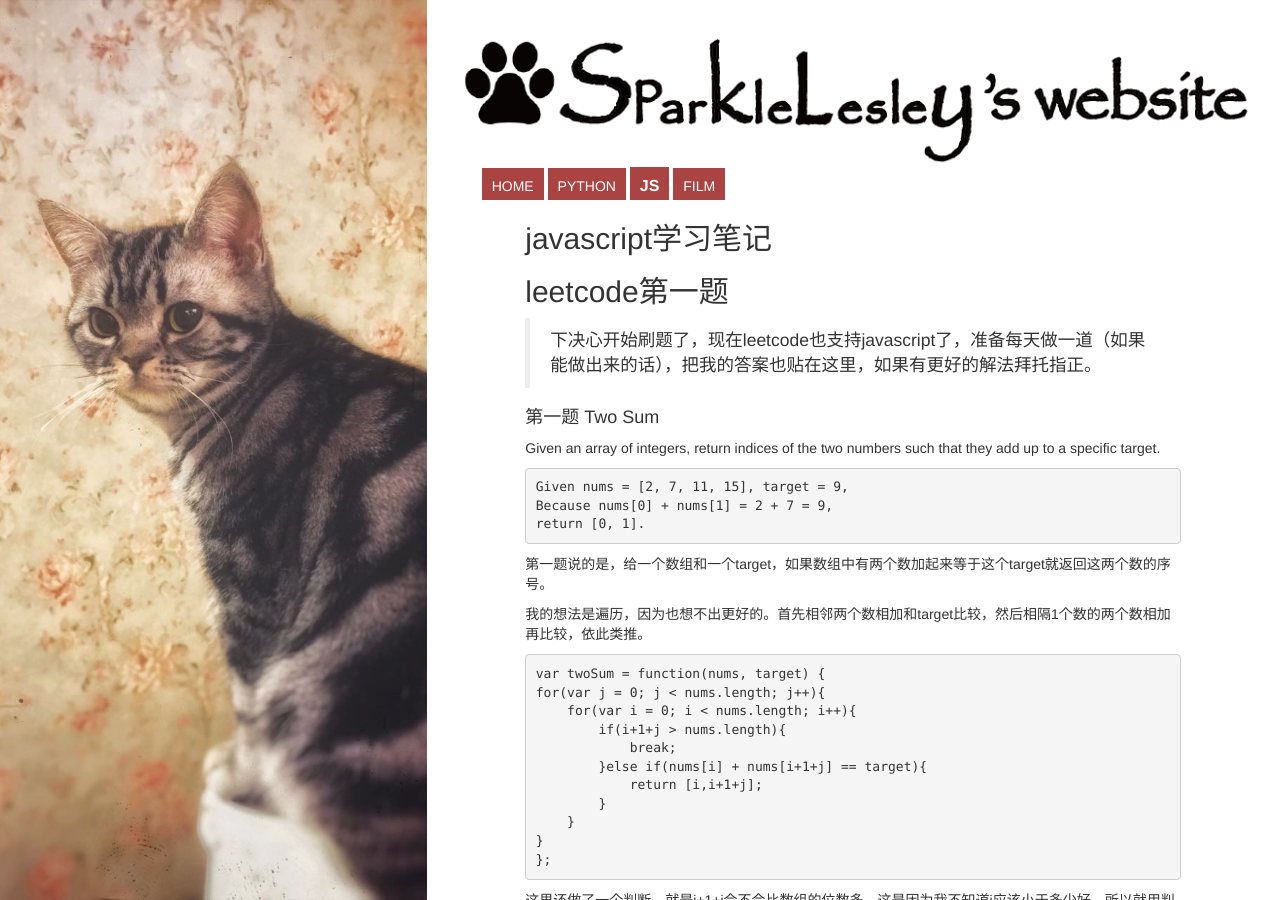
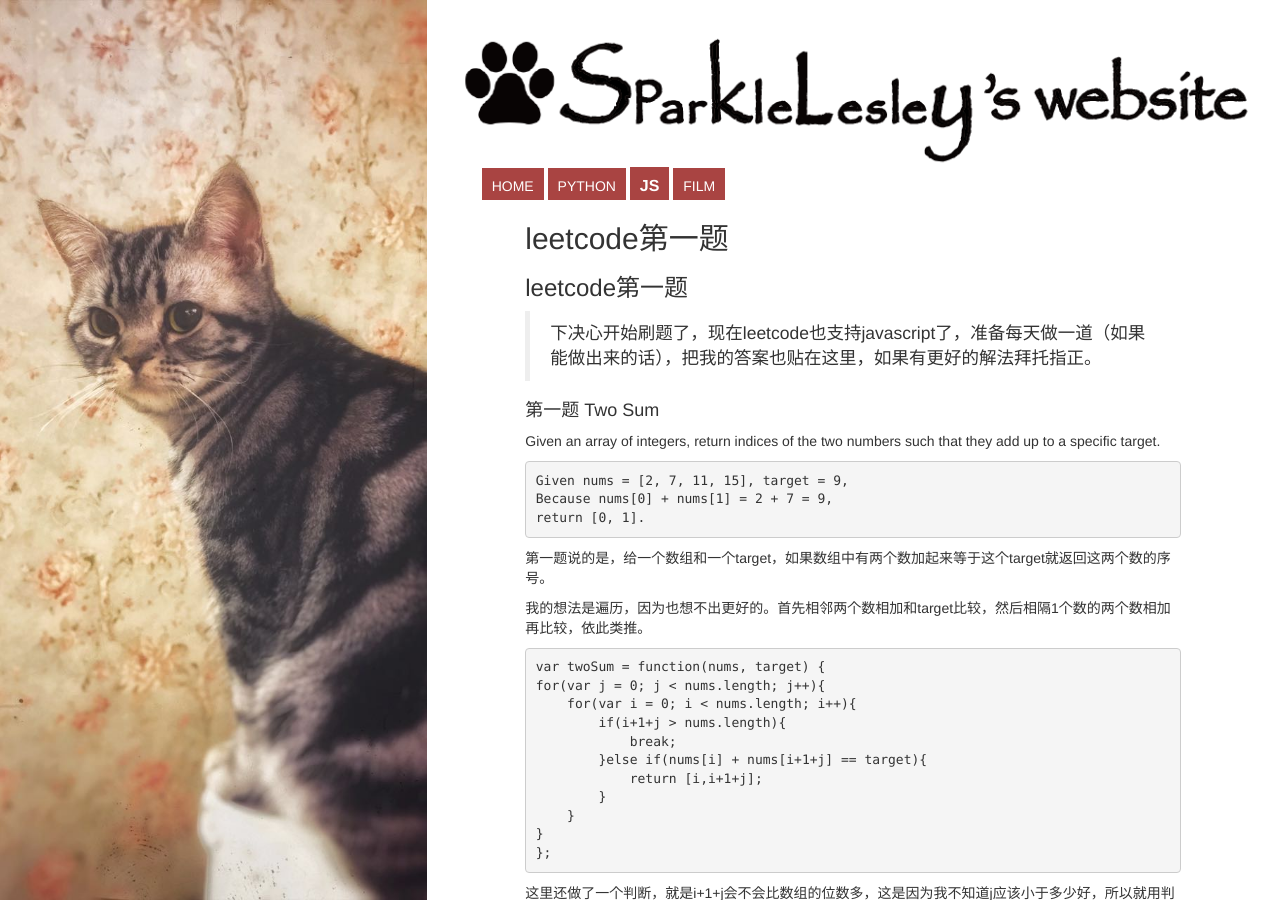
Before and after one commit to cloudsere/my-jekyll-driven-blog, a Jekyll site: the page built from _posts/js/2016-10-11-leetcode1.markdown, in a window 1280 px wide. Built offline with Jekyll 4.4.1, drawn with Linux system fonts in a browser that asks for light colours; comment, search, counter and statistics services are not loaded.

Commit message:
change post title

```diff
--- a/_posts/js/2016-10-11-leetcode1.markdown
+++ b/_posts/js/2016-10-11-leetcode1.markdown
@@ -1,11 +1,11 @@
 ---
 layout: article
-title:  "javascript学习笔记"
+title:  "leetcode第一题"
 date:   2016-10-11 20:59:27 +0800
 categories: js
 ---
 
-## leetcode第一题
+### leetcode第一题
 > 下决心开始刷题了，现在leetcode也支持javascript了，准备每天做一道（如果能做出来的话），把我的答案也贴在这里，如果有更好的解法拜托指正。
 
 #### 第一题 Two Sum
```
